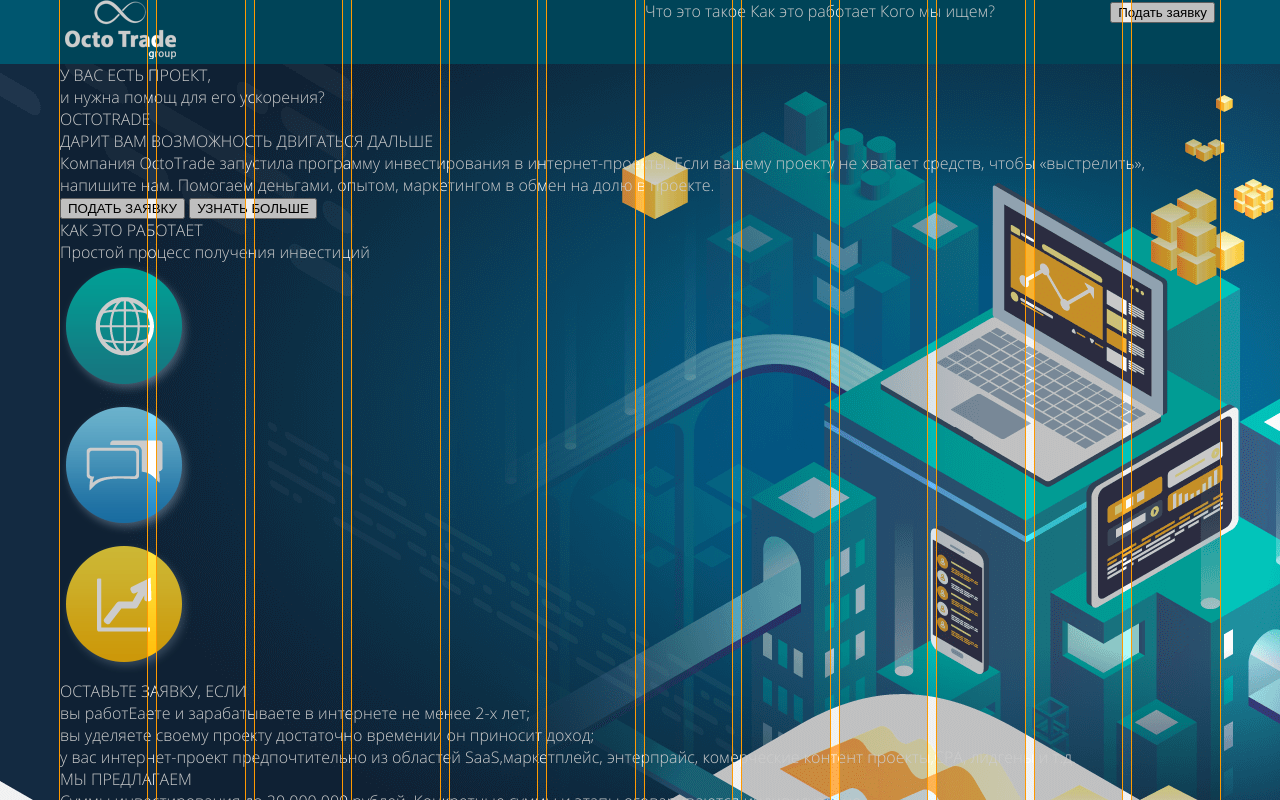
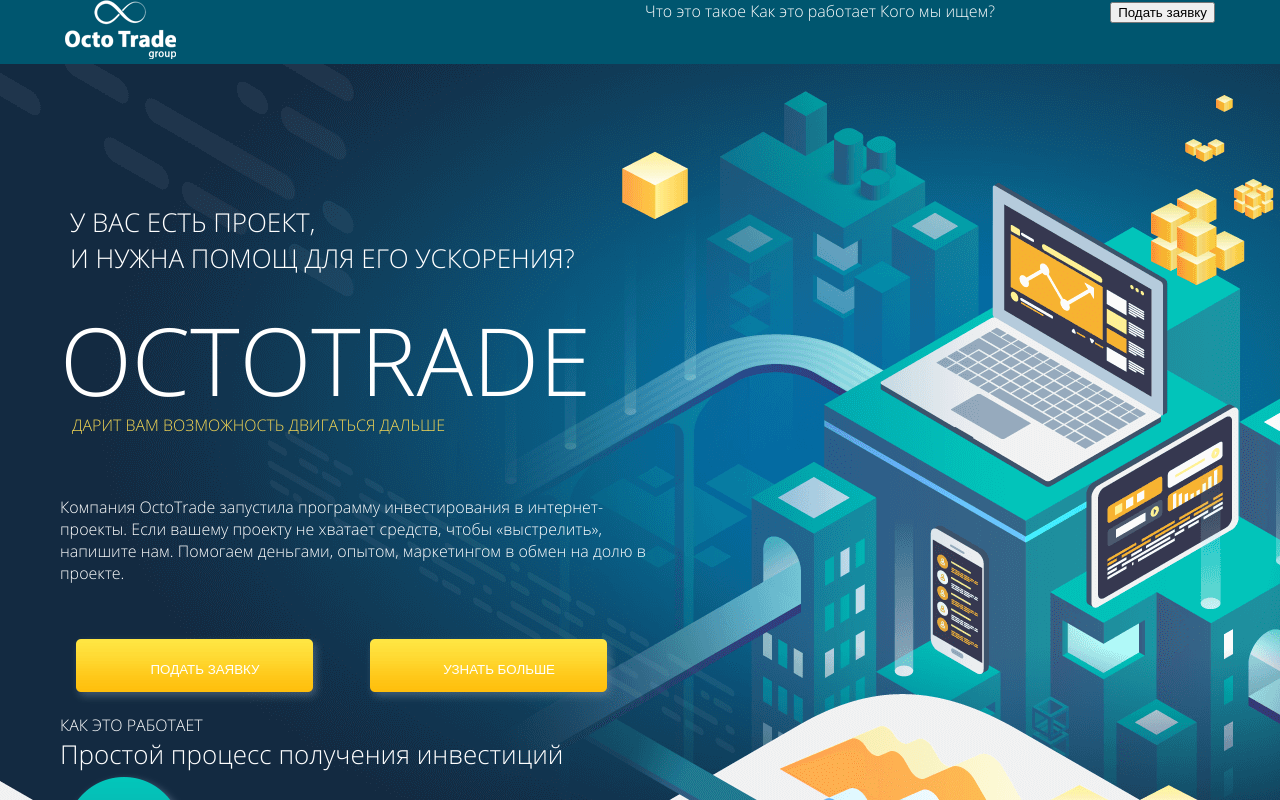
Before and after one commit to ZibaloVL/verstka, a website: page src/index.html in a window 1280 px wide. Shown: the top 800 px of the page. Drawn offline with nearby package versions, Linux system fonts and the light colour scheme; files that its build step writes are made by us from their sources.

Commit message:
pacage.json

```diff
--- a/src/css/project.less
+++ b/src/css/project.less
@@ -4,6 +4,9 @@
 @color_red: #eb4f4e;
 @color_white: #ffffff;
 @color_header: #00566f;
+@color_yellow: #f4d755;
+
+
 
 /*
 
--- a/src/css/styles-code.less
+++ b/src/css/styles-code.less
@@ -10,13 +10,19 @@
 .debugGrid{
     .debug(rgba(0, 0, 0, 0.2), 1px solid #f90)
 }
-
+h1{
+    font-size: 94px;
+}
+h3{
+    font-size: 26px;
+}
 
 body{
     background: url(../img/background.png)  top no-repeat;
     font-family: "OpenSans-Light";
     color:@color_white;
 }
+
 
 .header{
     background-color: @color_header;
@@ -43,3 +49,39 @@
          }
     }
 }
+
+.block1{
+    &_1{
+        margin-top: 140px;
+        padding-left: 10px;
+        h3{  }
+
+    }
+    &_2{
+        margin-top: 20px;
+        h2{
+            padding-left: 12px;
+            color:@color_yellow;
+            margin-top:-10px;
+        }
+    }
+    &_3{
+        max-width: 600px;
+        margin-top: 60px;
+    }
+    &_4{
+        margin-top: 40px;
+        padding: 10px;
+        button{
+            min-width: 270px;
+            margin-right: 20px;
+            min-height: 70px;
+            box-sizing: border-box;
+            background: url(../img/block2_button_1.png) no-repeat ;
+            color:@color_white;
+            border: none;
+        }
+    }
+
+
+}
--- a/src/index.html
+++ b/src/index.html
@@ -11,7 +11,7 @@
     </head>
     <body>
 
-        <div class="debugGrid">
+        <div class="debugGrid" style="display:none">
             <div>
                 <div>
                   <div></div>
@@ -47,24 +47,23 @@
                     </div>
                 </div >
             </section>
-
         </header>
-        <section id = "block1" class="wrapper">
-            <div>
-            <h3>У ВАС ЕСТЬ ПРОЕКТ,</h3>
-            <h3>и нужна помощ для его ускорения?</h3>
+        <section id = "block1" class="block1 wrapper">
+            <div class="block1_1">
+                <h3>У ВАС ЕСТЬ ПРОЕКТ,</h3>
+                <h3>И НУЖНА ПОМОЩ ДЛЯ ЕГО УСКОРЕНИЯ?</h3>
             </div>
-            <div>
+            <div class="block1_2">
             <h1>OCTOTRADE</h1>
-            <h3>ДАРИТ ВАМ ВОЗМОЖНОСТЬ ДВИГАТЬСЯ ДАЛЬШЕ</h3>
+            <h2>ДАРИТ ВАМ ВОЗМОЖНОСТЬ ДВИГАТЬСЯ ДАЛЬШЕ</h2>
             </div>
-            <div>
+            <div class="block1_3">
                 <p>Компания OctoTrade запустила программу инвестирования в интернет-проекты.
                     Если вашему проекту не хватает средств, чтобы «выстрелить», напишите нам.
                     Помогаем деньгами, опытом, маркетингом в обмен на долю в проекте.
                 </p>
             </div>
-            <div>
+            <div class="block1_4">
                 <button>ПОДАТЬ ЗАЯВКУ</button>
                 <button>УЗНАТЬ БОЛЬШЕ</button>
             </div>
```
Also changed, not shown: package.json (added, +26 -0 lines), 2 other files.
